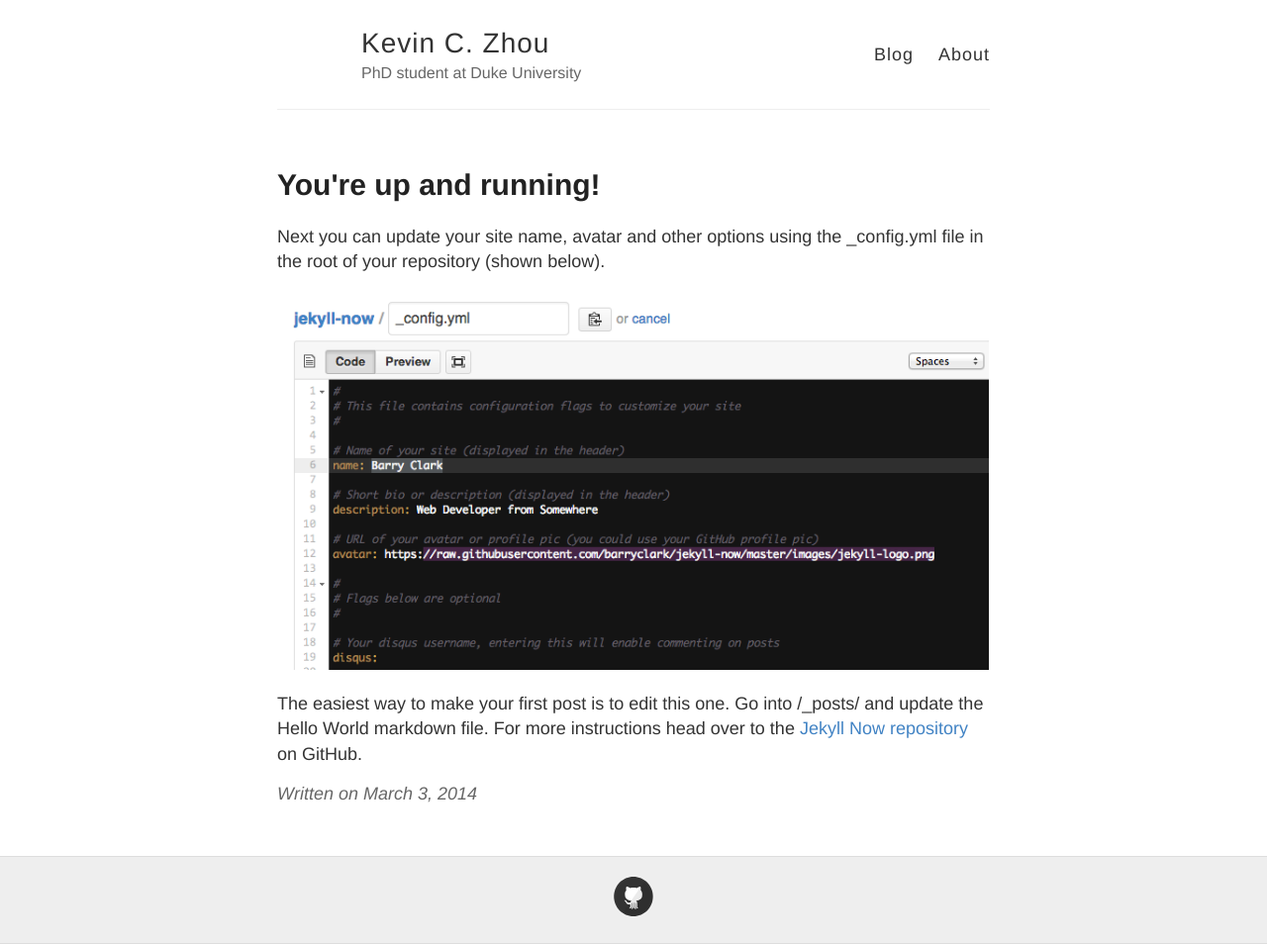
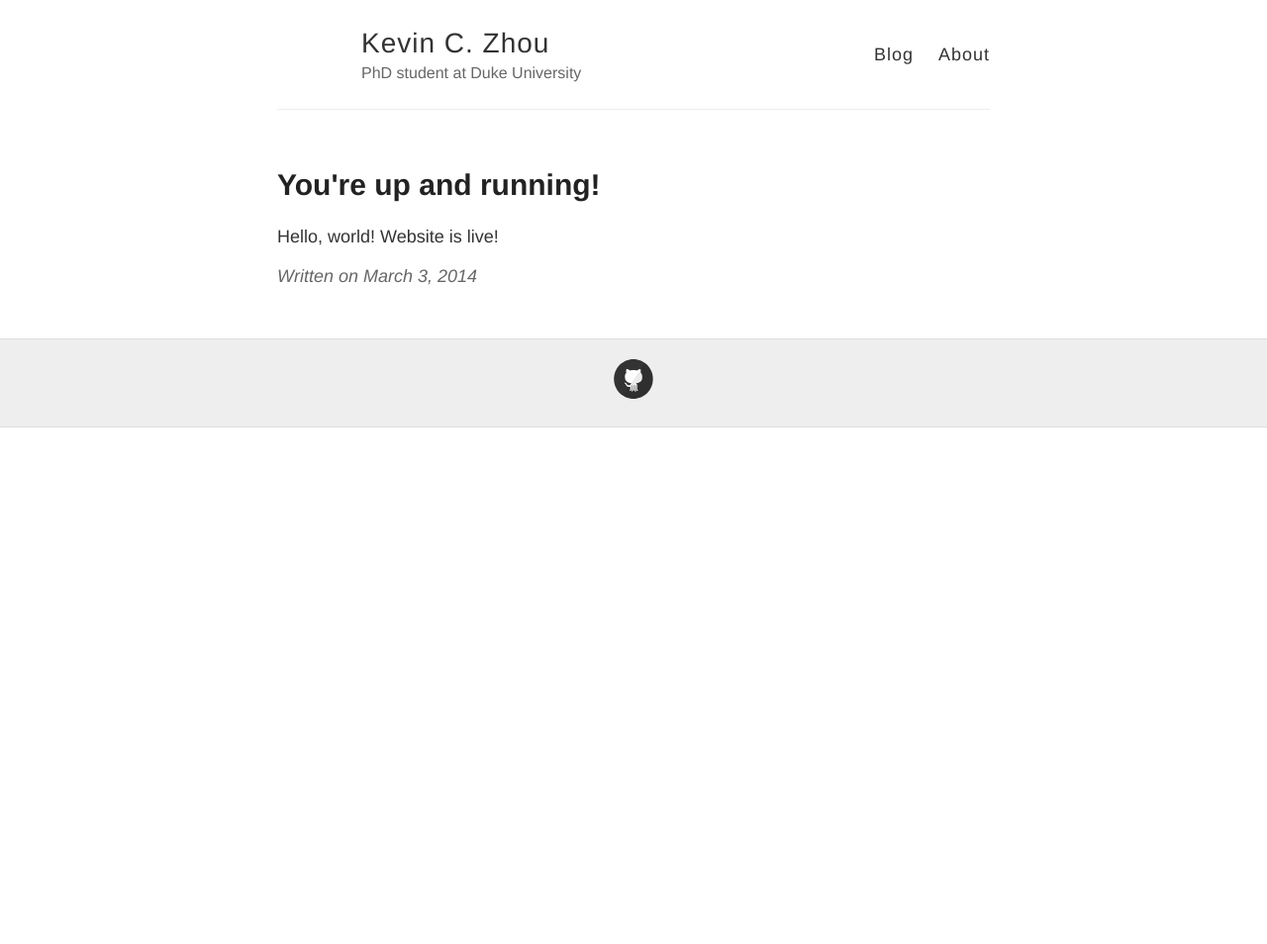
Before and after one commit to kevinczhou/kevinczhou.github.io, a Jekyll site: the page built from _posts/2014-3-3-Hello-World.md, in a window 1280 px wide. Shown: the whole page at 99% size. Built offline with Jekyll 4.4.1, drawn with Linux system fonts in a browser that asks for light colours; after the commit the page ends 900 px from its top, so only the background shows below that.

Commit message:
Update 2014-3-3-Hello-World.md

```diff
--- a/_posts/2014-3-3-Hello-World.md
+++ b/_posts/2014-3-3-Hello-World.md
@@ -3,8 +3,4 @@ layout: post
 title: You're up and running!
 ---
 
-Next you can update your site name, avatar and other options using the _config.yml file in the root of your repository (shown below).
-
-![_config.yml]({{ site.baseurl }}/images/config.png)
-
-The easiest way to make your first post is to edit this one. Go into /_posts/ and update the Hello World markdown file. For more instructions head over to the [Jekyll Now repository](https://github.com/barryclark/jekyll-now) on GitHub.
+Hello, world! Website is live!
```
